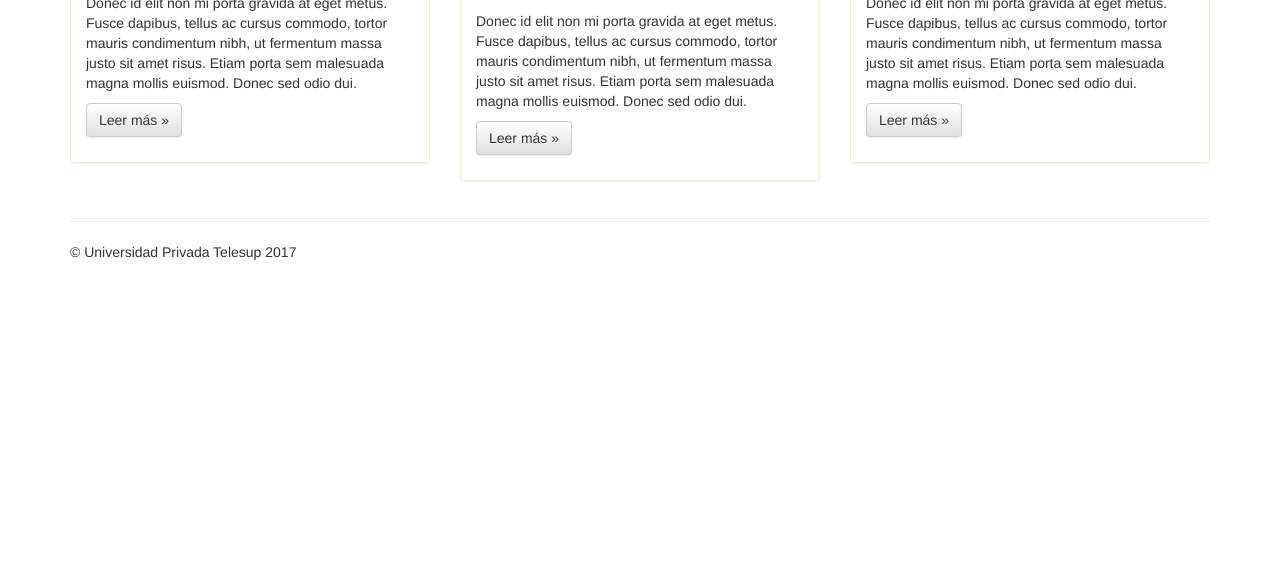
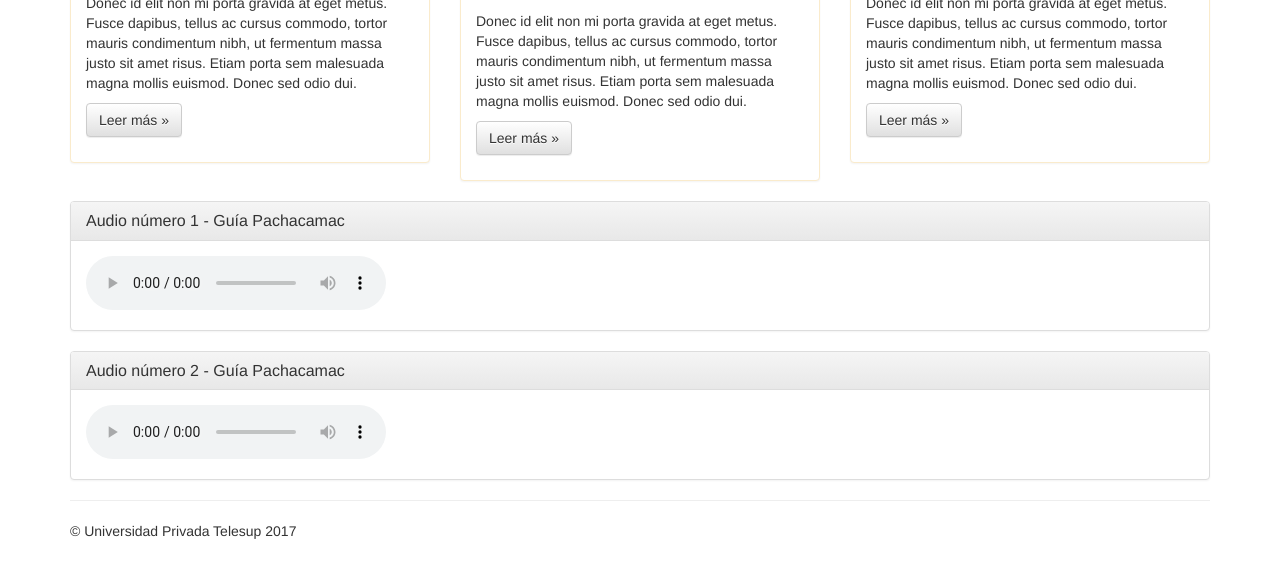
Before and after one commit to dev-lusaja/Deontologia-Telesup, a plain HTML site: page index.html in a window 1280 px wide. Shown: the part 1755-2326 px from the top of the page. Before the commit the page ends 2047 px from the top, so only its background shows below. Drawn offline with nearby package versions, Linux system fonts and the light colour scheme.

Commit message:
Added audio 1 and 2

```diff
--- a/index.html
+++ b/index.html
@@ -145,7 +145,28 @@
             </div>
           </div>
         </div>
+      </div>
 
+      <div class="panel panel-default">
+        <div class="panel-heading">
+          <h3 class="panel-title">Audio número 1 - Guía Pachacamac</h3>
+        </div>
+        <div class="panel-body">
+          <audio controls>
+            <source src="audios/audio1.mp3" type="audio/mpeg">
+          </audio>
+        </div>
+      </div>
+
+      <div class="panel panel-default">
+        <div class="panel-heading">
+          <h3 class="panel-title">Audio número 2 - Guía Pachacamac</h3>
+        </div>
+        <div class="panel-body">
+          <audio controls>
+            <source src="audios/audio2.mp3" type="audio/mpeg">
+          </audio>
+        </div>
       </div>
 
       <hr>
```
Also changed, not shown: fotos.html (+2 -4 lines), 2 other files.
